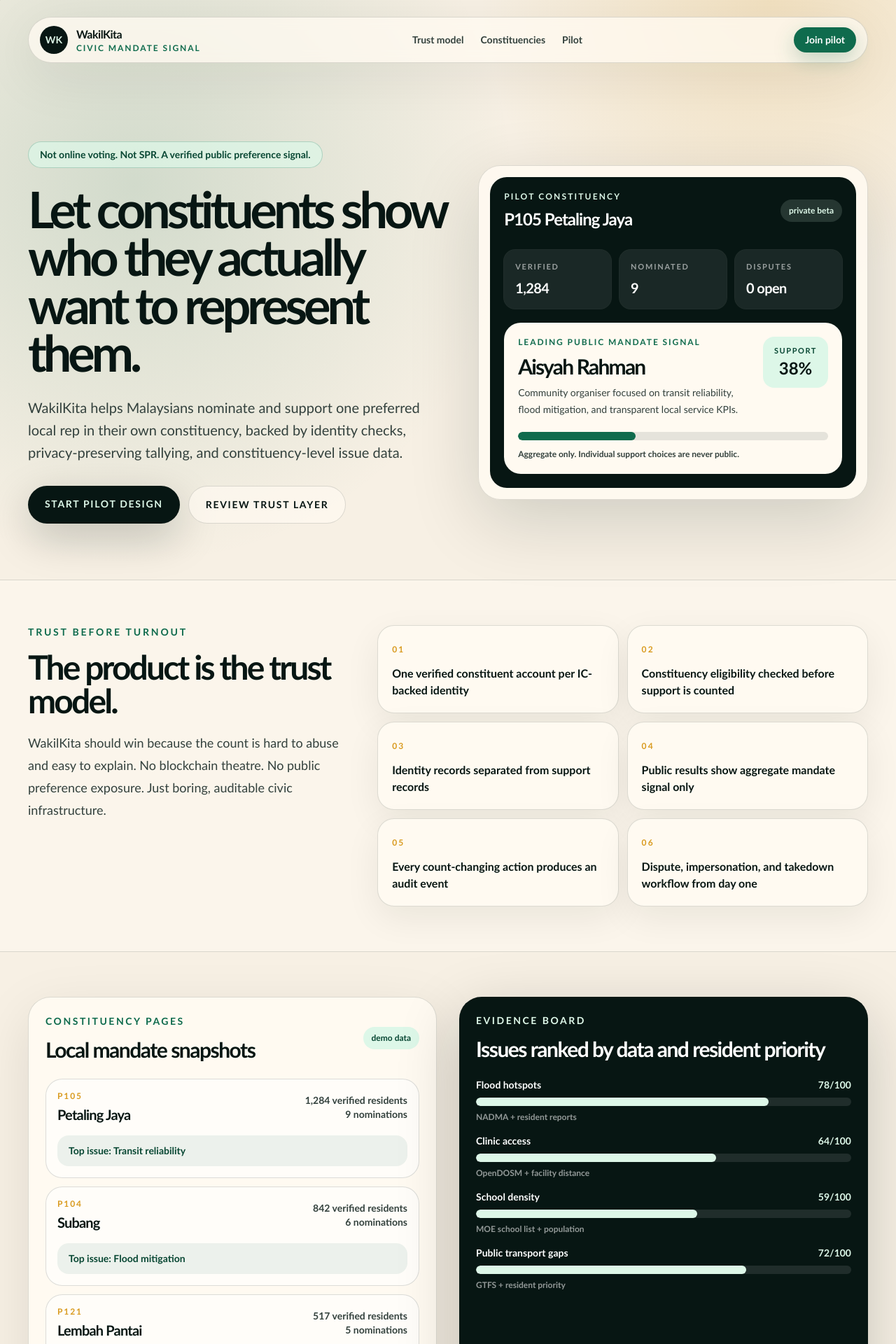
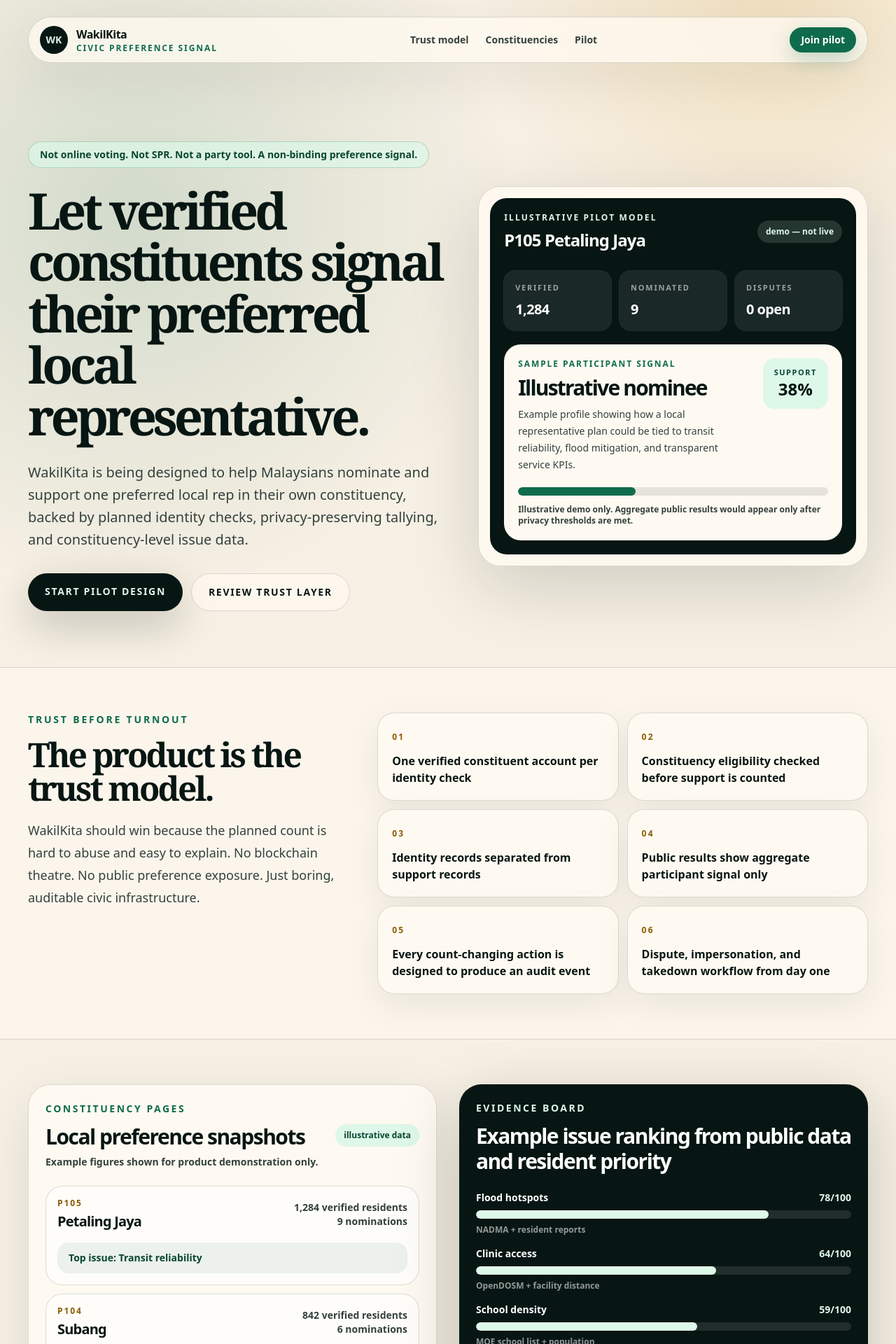
Before and after one commit to amirariff91/wakilkita, a Next.js app: page / in a window 1280 px wide. Shown: the top 1920 px of the page at 70% size. Built offline with nearby package versions, Linux system fonts and the light colour scheme.

Commit message:
Harden WakilKita landing trust copy

```diff
--- a/src/app/globals.css
+++ b/src/app/globals.css
@@ -3,6 +3,8 @@
 :root {
   --background: #f7f0e4;
   --foreground: #071613;
+  --font-display: Georgia, Cambria, "Times New Roman", serif;
+  --font-body: ui-sans-serif, system-ui, -apple-system, BlinkMacSystemFont, "Segoe UI", sans-serif;
   --ink: #071613;
   --civic: #0f6b4d;
   --civic-dark: #084733;
@@ -10,6 +12,7 @@
   --parchment: #f7f0e4;
   --paper: #fffaf1;
   --amber: #d99a1e;
+  --amber-text: #8a5a00;
   --slate: #33413d;
   --line: rgba(7, 22, 19, 0.14);
 }
@@ -39,7 +42,7 @@
     linear-gradient(135deg, rgba(7, 22, 19, 0.05) 0 1px, transparent 1px 18px),
     var(--background);
   color: var(--foreground);
-  font-family: "Avenir Next", "Trebuchet MS", sans-serif;
+  font-family: var(--font-body);
 }
 
 ::selection {
@@ -51,3 +54,43 @@
 a {
   -webkit-tap-highlight-color: transparent;
 }
+
+a:focus-visible,
+button:focus-visible,
+[tabindex]:focus-visible {
+  outline: 3px solid var(--amber-text);
+  outline-offset: 4px;
+}
+
+.skip-link {
+  position: fixed;
+  left: 1rem;
+  top: 1rem;
+  z-index: 50;
+  transform: translateY(-150%);
+  border-radius: 999px;
+  background: var(--ink);
+  color: var(--mint);
+  font-weight: 900;
+  padding: 0.75rem 1rem;
+  transition: transform 160ms ease;
+}
+
+.skip-link:focus-visible {
+  transform: translateY(0);
+}
+
+@media (prefers-reduced-motion: reduce) {
+  html {
+    scroll-behavior: auto;
+  }
+
+  *,
+  *::before,
+  *::after {
+    animation-duration: 0.01ms !important;
+    animation-iteration-count: 1 !important;
+    scroll-behavior: auto !important;
+    transition-duration: 0.01ms !important;
+  }
+}
--- a/src/app/layout.tsx
+++ b/src/app/layout.tsx
@@ -2,9 +2,9 @@
 import "./globals.css";
 
 export const metadata: Metadata = {
-  title: "WakilKita — Verified civic mandate platform",
+  title: "WakilKita — Non-binding civic preference signal",
   description:
-    "A trust-first platform for Malaysians to nominate, support, and compare local representatives using verified constituency signals and public data.",
+    "A trust-first Malaysian civic prototype for constituents to nominate, support, and compare local representatives using planned verification and public-data issue signals.",
 };
 
 export default function RootLayout({
--- a/src/app/page.tsx
+++ b/src/app/page.tsx
@@ -23,11 +23,11 @@
 ];
 
 const safeguards = [
-  "One verified constituent account per IC-backed identity",
+  "One verified constituent account per identity check",
   "Constituency eligibility checked before support is counted",
   "Identity records separated from support records",
-  "Public results show aggregate mandate signal only",
-  "Every count-changing action produces an audit event",
+  "Public results show aggregate participant signal only",
+  "Every count-changing action is designed to produce an audit event",
   "Dispute, impersonation, and takedown workflow from day one",
 ];
 
@@ -49,7 +49,11 @@
 
 export default function Home() {
   return (
-    <main className="min-h-screen overflow-hidden">
+    <>
+      <a href="#main-content" className="skip-link">
+        Skip to main content
+      </a>
+      <main id="main-content" tabIndex={-1} className="min-h-screen overflow-hidden">
       <section className="mx-auto flex w-full max-w-7xl flex-col gap-14 px-5 py-6 sm:px-8 lg:px-10">
         <nav className="flex items-center justify-between rounded-full border border-[var(--line)] bg-[rgba(255,250,241,0.76)] px-4 py-3 shadow-[0_18px_80px_rgba(7,22,19,0.08)] backdrop-blur">
           <a href="#top" className="flex items-center gap-3" aria-label="WakilKita home">
@@ -61,7 +65,7 @@
                 WakilKita
               </span>
               <span className="block text-xs font-semibold uppercase tracking-[0.16em] text-[var(--civic)]">
-                civic mandate signal
+                civic preference signal
               </span>
             </span>
           </a>
@@ -71,7 +75,7 @@
             <a href="#pilot">Pilot</a>
           </div>
           <a
-            href="mailto:hello@wakilkita.com?subject=Join%20WakilKita%20pilot"
+            href="mailto:miccy@arusdigital.com?subject=Join%20WakilKita%20pilot"
             className="rounded-full bg-[var(--civic)] px-4 py-2 text-sm font-bold text-white shadow-[0_10px_30px_rgba(15,107,77,0.26)] transition hover:bg-[var(--civic-dark)]"
           >
             Join pilot
@@ -81,13 +85,13 @@
         <div id="top" className="grid items-center gap-10 py-8 lg:grid-cols-[1.04fr_0.96fr] lg:py-14">
           <div>
             <div className="mb-6 inline-flex rounded-full border border-[rgba(15,107,77,0.24)] bg-[rgba(221,247,232,0.72)] px-4 py-2 text-sm font-bold text-[var(--civic-dark)]">
-              Not online voting. Not SPR. A verified public preference signal.
+              Not online voting. Not SPR. Not a party tool. A non-binding preference signal.
             </div>
-            <h1 className="max-w-4xl font-serif text-5xl font-black leading-[0.95] tracking-[-0.07em] text-[var(--ink)] sm:text-6xl lg:text-7xl">
-              Let constituents show who they actually want to represent them.
+            <h1 className="max-w-4xl font-serif text-5xl font-black leading-[1.02] tracking-[-0.07em] text-[var(--ink)] sm:text-6xl lg:text-7xl">
+              Let verified constituents signal their preferred local representative.
             </h1>
             <p className="mt-7 max-w-2xl text-lg leading-8 text-[var(--slate)] sm:text-xl">
-              WakilKita helps Malaysians nominate and support one preferred local rep in their own constituency, backed by identity checks, privacy-preserving tallying, and constituency-level issue data.
+              WakilKita is being designed to help Malaysians nominate and support one preferred local rep in their own constituency, backed by planned identity checks, privacy-preserving tallying, and constituency-level issue data.
             </p>
             <div className="mt-8 flex flex-col gap-3 sm:flex-row">
               <a
@@ -109,15 +113,15 @@
             <div className="rounded-[1.5rem] bg-[var(--ink)] p-5 text-white">
               <div className="flex items-center justify-between gap-4">
                 <div>
-                  <p className="text-xs font-bold uppercase tracking-[0.18em] text-[var(--mint)]">Pilot constituency</p>
+                  <p className="text-xs font-bold uppercase tracking-[0.18em] text-[var(--mint)]">Illustrative pilot model</p>
                   <h2 className="mt-2 text-2xl font-black tracking-[-0.04em]">P105 Petaling Jaya</h2>
                 </div>
                 <div className="rounded-full bg-[rgba(221,247,232,0.14)] px-3 py-2 text-xs font-bold text-[var(--mint)]">
-                  private beta
+                  demo — not live
                 </div>
               </div>
 
-              <div className="mt-7 grid grid-cols-3 gap-3">
+              <div className="mt-7 grid grid-cols-1 gap-3 sm:grid-cols-3">
                 {[
                   ["Verified", "1,284"],
                   ["Nominated", "9"],
@@ -131,11 +135,11 @@
               </div>
 
               <div className="mt-5 rounded-3xl bg-[var(--paper)] p-5 text-[var(--ink)]">
-                <div className="flex items-start justify-between gap-4">
+                <div className="flex flex-col items-start justify-between gap-4 sm:flex-row">
                   <div>
-                    <p className="text-xs font-black uppercase tracking-[0.16em] text-[var(--civic)]">Leading public mandate signal</p>
-                    <h3 className="mt-2 text-3xl font-black tracking-[-0.06em]">Aisyah Rahman</h3>
-                    <p className="mt-2 text-sm leading-6 text-[var(--slate)]">Community organiser focused on transit reliability, flood mitigation, and transparent local service KPIs.</p>
+                    <p className="text-xs font-black uppercase tracking-[0.16em] text-[var(--civic)]">Sample participant signal</p>
+                    <h3 className="mt-2 text-3xl font-black tracking-[-0.06em]">Illustrative nominee</h3>
+                    <p className="mt-2 text-sm leading-6 text-[var(--slate)]">Example profile showing how a local representative plan could be tied to transit reliability, flood mitigation, and transparent service KPIs.</p>
                   </div>
                   <div className="rounded-2xl bg-[var(--mint)] px-4 py-3 text-center">
                     <p className="text-[11px] font-black uppercase tracking-[0.14em] text-[var(--civic-dark)]">Support</p>
@@ -145,7 +149,7 @@
                 <div className="mt-5 h-3 overflow-hidden rounded-full bg-[rgba(7,22,19,0.1)]">
                   <div className="h-full w-[38%] rounded-full bg-[var(--civic)]" />
                 </div>
-                <p className="mt-3 text-xs font-semibold text-[var(--slate)]">Aggregate only. Individual support choices are never public.</p>
+                <p className="mt-3 text-xs font-semibold text-[var(--slate)]">Illustrative demo only. Aggregate public results would appear only after privacy thresholds are met.</p>
               </div>
             </div>
           </div>
@@ -160,13 +164,13 @@
               The product is the trust model.
             </h2>
             <p className="mt-5 text-lg leading-8 text-[var(--slate)]">
-              WakilKita should win because the count is hard to abuse and easy to explain. No blockchain theatre. No public preference exposure. Just boring, auditable civic infrastructure.
+              WakilKita should win because the planned count is hard to abuse and easy to explain. No blockchain theatre. No public preference exposure. Just boring, auditable civic infrastructure.
             </p>
           </div>
           <div className="grid gap-3 sm:grid-cols-2">
             {safeguards.map((item, index) => (
               <div key={item} className="rounded-3xl border border-[var(--line)] bg-[var(--paper)] p-5 shadow-[0_16px_50px_rgba(7,22,19,0.07)]">
-                <span className="text-xs font-black uppercase tracking-[0.18em] text-[var(--amber)]">0{index + 1}</span>
+                <span className="text-xs font-black uppercase tracking-[0.18em] text-[var(--amber-text)]">0{index + 1}</span>
                 <p className="mt-3 text-base font-bold leading-6 text-[var(--ink)]">{item}</p>
               </div>
             ))}
@@ -176,19 +180,20 @@
 
       <section id="constituency" className="mx-auto grid max-w-7xl gap-8 px-5 py-16 sm:px-8 lg:grid-cols-[1fr_1fr] lg:px-10">
         <div className="rounded-[2rem] border border-[var(--line)] bg-[var(--paper)] p-6 shadow-[0_24px_80px_rgba(7,22,19,0.1)]">
-          <div className="flex items-center justify-between">
+          <div className="flex flex-wrap items-center justify-between gap-3">
             <div>
               <p className="text-sm font-black uppercase tracking-[0.18em] text-[var(--civic)]">Constituency pages</p>
-              <h2 className="mt-3 text-3xl font-black tracking-[-0.05em] text-[var(--ink)]">Local mandate snapshots</h2>
+              <h2 className="mt-3 text-3xl font-black tracking-[-0.05em] text-[var(--ink)]">Local preference snapshots</h2>
+              <p className="mt-2 text-sm font-semibold text-[var(--slate)]">Example figures shown for product demonstration only.</p>
             </div>
-            <span className="rounded-full bg-[var(--mint)] px-3 py-2 text-xs font-black text-[var(--civic-dark)]">demo data</span>
+            <span className="rounded-full bg-[var(--mint)] px-3 py-2 text-xs font-black text-[var(--civic-dark)]">illustrative data</span>
           </div>
           <div className="mt-6 space-y-3">
             {constituencies.map((seat) => (
               <div key={seat.code} className="rounded-3xl border border-[var(--line)] bg-white/60 p-4">
                 <div className="flex flex-wrap items-center justify-between gap-3">
                   <div>
-                    <p className="text-xs font-black uppercase tracking-[0.16em] text-[var(--amber)]">{seat.code}</p>
+                    <p className="text-xs font-black uppercase tracking-[0.16em] text-[var(--amber-text)]">{seat.code}</p>
                     <h3 className="mt-1 text-xl font-black tracking-[-0.04em]">{seat.name}</h3>
                   </div>
                   <div className="text-right text-sm font-bold text-[var(--slate)]">
@@ -206,7 +211,7 @@
 
         <div className="rounded-[2rem] bg-[var(--ink)] p-6 text-white shadow-[0_24px_90px_rgba(7,22,19,0.2)]">
           <p className="text-sm font-black uppercase tracking-[0.18em] text-[var(--mint)]">Evidence board</p>
-          <h2 className="mt-3 text-3xl font-black tracking-[-0.05em]">Issues ranked by data and resident priority</h2>
+          <h2 className="mt-3 text-3xl font-black tracking-[-0.05em]">Example issue ranking from public data and resident priority</h2>
           <div className="mt-6 space-y-4">
             {issues.map((issue) => (
               <div key={issue.label}>
@@ -233,7 +238,7 @@
                 Prove trust, not hype.
               </h2>
               <p className="mt-5 text-lg leading-8 text-[var(--slate)]">
-                First milestone: one constituency, real resident verification, real nominations, and a public aggregate mandate signal that can survive scrutiny.
+                First milestone: one constituency, verified resident signup design, nominations, and a public aggregate participant signal that can survive scrutiny before any identity data is collected.
               </p>
             </div>
             <div className="grid gap-3 sm:grid-cols-2">
@@ -247,10 +252,10 @@
           <div className="mt-8 rounded-3xl bg-[var(--ink)] p-5 text-white sm:flex sm:items-center sm:justify-between sm:gap-6">
             <div>
               <p className="text-xs font-black uppercase tracking-[0.18em] text-[var(--mint)]">Positioning rule</p>
-              <p className="mt-2 text-xl font-black tracking-[-0.03em]">One eligible resident supports one local preferred rep. It is a mandate signal, not an official vote.</p>
+              <p className="mt-2 text-xl font-black tracking-[-0.03em]">One eligible resident supports one local preferred rep. It is a non-binding participant signal, not an official vote, candidacy decision, or election result.</p>
             </div>
             <a
-              href="mailto:hello@wakilkita.com?subject=Pilot%20WakilKita"
+              href="mailto:miccy@arusdigital.com?subject=Pilot%20WakilKita"
               className="mt-5 inline-flex rounded-full bg-[var(--mint)] px-5 py-3 text-sm font-black uppercase tracking-[0.12em] text-[var(--civic-dark)] sm:mt-0"
             >
               Request pilot access
@@ -258,6 +263,24 @@
           </div>
         </div>
       </section>
-    </main>
+
+      <footer className="border-t border-[var(--line)] bg-[rgba(255,250,241,0.72)] px-5 py-8 text-sm leading-6 text-[var(--slate)] sm:px-8 lg:px-10">
+        <div className="mx-auto grid max-w-7xl gap-4 md:grid-cols-[1fr_1.4fr]">
+          <p className="font-black text-[var(--ink)]">Independent civic prototype</p>
+          <div className="space-y-2">
+            <p>
+              WakilKita is independent and is not affiliated with SPR, the Malaysian government, any political party, candidate, or election authority.
+            </p>
+            <p>
+              This landing page collects no IC or identity data. Any future pilot must publish privacy, verification, dispute, and deletion policies before collecting resident information.
+            </p>
+            <p>
+              Individual support choices will never be public, sold, or shared as supporter lists. Public results should be aggregate-only and threshold-protected.
+            </p>
+          </div>
+        </div>
+      </footer>
+      </main>
+    </>
   );
 }
```
Also changed, not shown: 2 other files (tests, documents, lock files or other folders).
